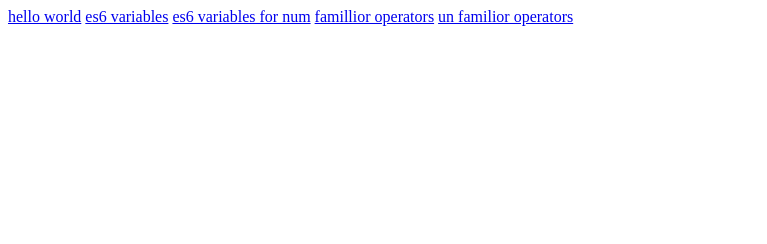
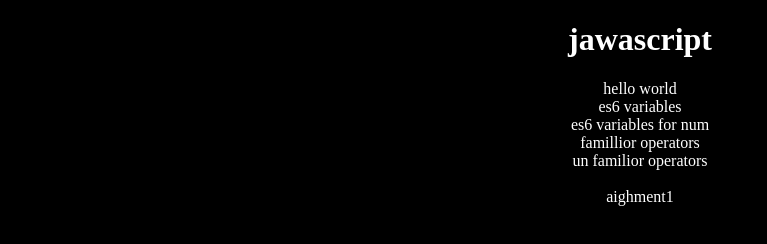
Before and after one commit to Musfiraq1/java-script, a plain HTML site: page index.html in a window 1280 px wide. Shown: the whole page, without its empty margins (0-767 px from the left). Drawn offline with Linux system fonts and the light colour scheme.

Commit message:
feat:assighment

```diff
--- /dev/null
+++ b/es6/asighment1/styl.css
@@ -0,0 +1,14 @@
+*{
+  background-color: blue;
+}
+.h1{
+  color: white;
+}
+.button{
+  background-color: white;
+  border-radius: 20px;
+  color: black;
+  width: 150px;
+  height: 50px;
+  bottom: 1px solid black;
+}
--- a/index.html
+++ b/index.html
@@ -1,16 +1,25 @@
 <!DOCTYPE html>
 <html lang="en">
+
 <head>
   <meta charset="UTF-8">
   <meta name="viewport" content="width=device-width, initial-scale=1.0">
   <title>Document</title>
+  <link rel="stylesheet" href="./style.css">
 </head>
+
 <body>
-  <a href="./es6/1.hello world/index.html">hello world</a>
-  <a href="./es6/2. es6 variables/index.html">es6 variables</a>
-  <a href="./es6/2. es6 variables for number/index.html">es6 variables for num</a>
-  <a href="./es6/maths expression familior operator/index.html">famillior operators</a>
-  <a href="./es6/maths expression un familior expression/index.html">un familior operators</a>
-  <a href="./es6/maths expression Eliminating ambiguity/index.html"></a>
+  <h1 class="h1">jawascript</h1>
+  <div class="div1">
+    <a class="link" href="./es6/1.hello world/index.html">hello world</a><br>
+    <a class="link" href="./es6/2. es6 variables/index.html">es6 variables</a><br>
+    <a class="link" href="./es6/2. es6 variables for number/index.html">es6 variables for num</a><br>
+    <a class="link" href="./es6/maths expression familior operator/index.html">famillior operators</a><br>
+    <a class="link" href="./es6/maths expression un familior expression/index.html">un familior operators</a><br>
+    <a class="link" href="./es6/maths expression Eliminating ambiguity/index.html"></a><br>
+    <a class="link" href="./es6/asighment1/index.html">aighment1</a>
+  </div>
+
 </body>
+
 </html>
--- /dev/null
+++ b/style.css
@@ -0,0 +1,14 @@
+*{
+  background-color: black;
+}
+.div1{
+  text-align: center;
+}
+.link{
+  text-decoration: none;
+  color: white;
+}
+.h1{
+  color: white;
+  text-align: center;
+}
```
Also changed, not shown: es6/asighment1/app.js (added, +16 -0 lines), es6/asighment1/index.html (added, +21 -0 lines).
